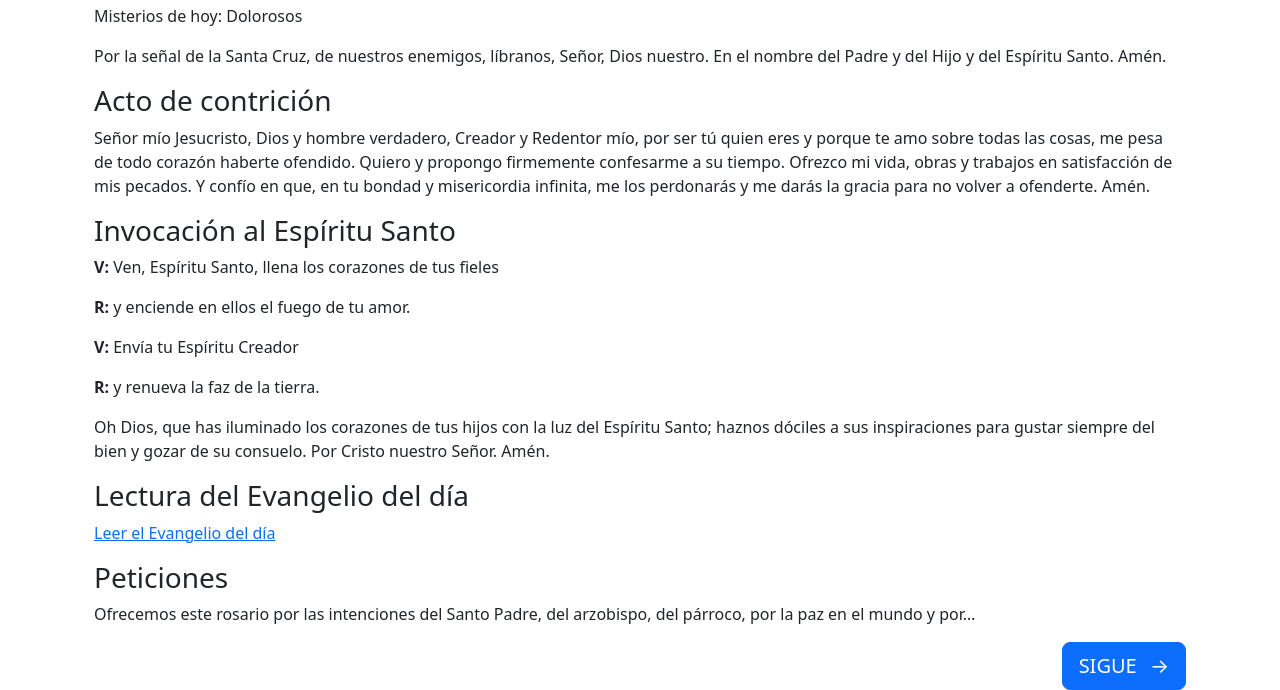
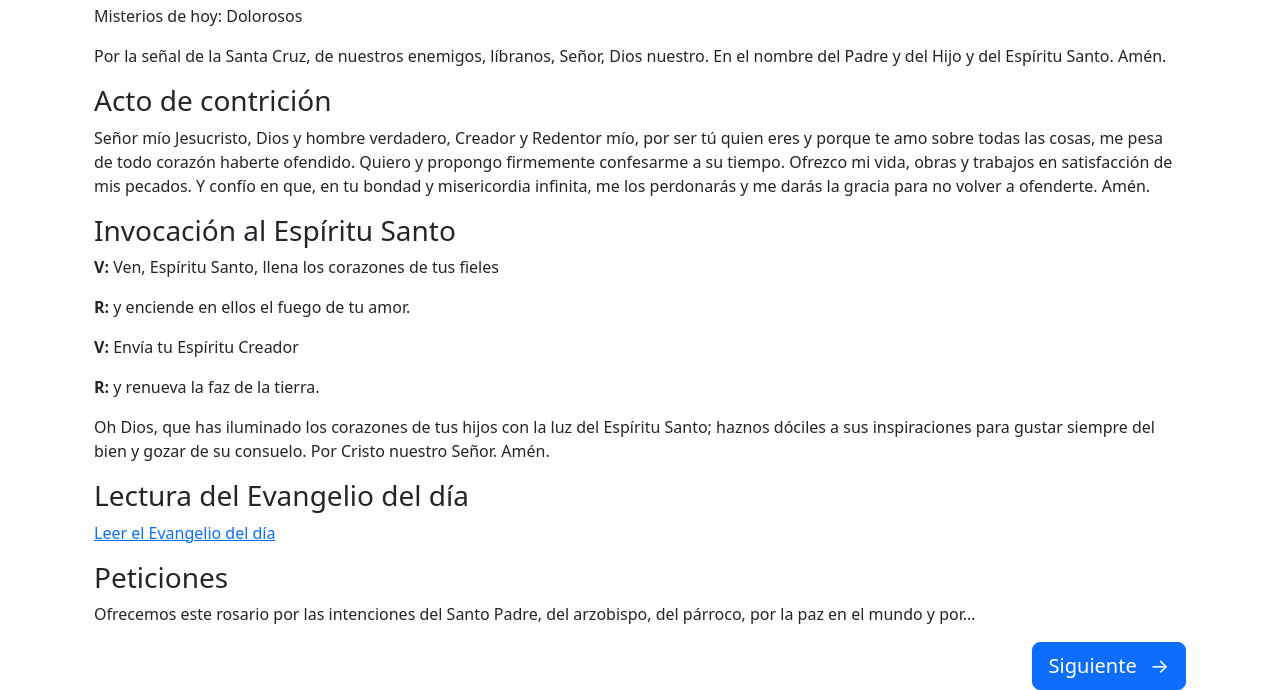
Before and after one commit to FrSanchez/oratorio, a website with bundled scripts: page index.html in a window 1280 px wide. Shown: the part 358-1048 px from the top of the page. Built offline with nearby package versions, Linux system fonts and the light colour scheme; files whose address does not match are found by name.

Commit message:
Added icons, some cleanup

```diff
--- a/css/styles.css
+++ b/css/styles.css
@@ -70,13 +70,13 @@ body {
   margin: 18px 0 0;
 }
 .step-marker {
-  width: 24px;
-  height: 24px;
+  width: 38px;
+  height: 38px;
   display: grid;
   place-items: center;
   border: 1px solid #bfcac6;
   border-radius: 50%;
-  font-size: 1rem;
+  font-size: 1.5rem;
   color: var(--oratorio-green);
 }
 .step-marker.completed { background: #e0e6e2; }
@@ -116,7 +116,7 @@ body {
   padding: 12px 24px;
   border-radius: 8px;
 }
-#next-button, #home-button { width: 150px; }
+#next-button, #home-button { width: 160px; }
 body.at-start { padding-bottom: 0; }
 .home-navigation {
   position: fixed;
@@ -190,7 +190,7 @@ body.at-start { padding-bottom: 0; }
 .menu-button { left: max(12px, env(safe-area-inset-left)); right: auto; }
 #menu-dialog {
   margin: 0;
-  width: min(360px, 90vw);
+  width: min(300px, 90vw);
   max-width: none;
   height: 100dvh;
   max-height: none;
@@ -205,9 +205,15 @@ body.at-start { padding-bottom: 0; }
 .menu-heading h2 { color: var(--oratorio-navy); font-size: 1.5rem; margin: 0; }
 .menu-heading .btn { padding: 8px 14px; letter-spacing: 0; }
 #menu-links { list-style: none; padding: 0; margin: 0; }
-#menu-links a { display: block; padding: 14px 12px; border-radius: 8px; color: var(--oratorio-navy); text-decoration: none; font-size: 1.05rem; line-height: 1.4; }
+#menu-links a { display: block; padding: 14px 12px; border-radius: 8px; color: var(--oratorio-navy); text-decoration: none; font-size: 1.05rem; line-height: 1.4; gap: 12px; display: flex; align-items: center; }
 #menu-links a:hover, #menu-links a:focus-visible { background: #eee9df; }
 #menu-links a[aria-current="page"] { color: #fff; background: var(--oratorio-green); font-weight: 600; }
+.menu-icon {
+  width: 24px;
+  height: 24px;
+  flex: 0 0 24px;
+  object-fit: contain;
+}
 .recommendation-list, .devotion-list { padding-left: 1.5rem; }
 .recommendation-list > li::marker { font-weight: 600; color: var(--oratorio-navy); }
 .devotion-list { list-style-type: '✦ '; }
@@ -223,8 +229,8 @@ body.at-start { padding-bottom: 0; }
 
 .checklist-positive .devotion-list { list-style-type: '✓ '; }
 .checklist-negative .devotion-list { list-style-type: '✕ '; }
-.checklist-positive li::marker { color: var(--oratorio-green); font-weight: bold; }
-.checklist-negative li::marker { color: #b3261e; font-weight: bold; }
+.checklist-positive li::marker { color: var(--oratorio-green); font-weight: bold; font-size: 1.3rem; }
+.checklist-negative li::marker { color: #b3261e; font-weight: bold; font-size: 1.5rem;}
 .checklist-columns { display: grid; gap: 32px; }
 .checklist-columns .prayer-section + .prayer-section { margin-top: 0; }
 @media (min-width: 576px) {
@@ -232,7 +238,7 @@ body.at-start { padding-bottom: 0; }
 }
 
 button.step-marker { padding: 0; background: transparent; cursor: pointer; }
-button.step-marker.completed { background: #e0e6e2; }
+button.step-marker.completed { background: var(--oratorio-button); color: #fff;}
 button.step-marker[aria-current="step"] { background: var(--oratorio-green); }
 button.step-marker:not([aria-current]):hover { background: #e0e6e2; border-color: var(--oratorio-green); }
 button.step-marker:focus-visible { outline: 3px solid var(--oratorio-button); outline-offset: 2px; }
--- a/js/app.js
+++ b/js/app.js
@@ -17,13 +17,22 @@
   const menuLinks = document.getElementById('menu-links');
   let menuNavigated = false;
   const elements = Object.fromEntries([
-    'daily-group', 'page-count', 'progress', 'progress-fill',
+    'daily-group', 'progress', 'progress-fill',
     'section-label', 'page-title', 'mystery-title', 'mystery-description',
     'prayers', 'next-button', 'home-button', 'closing-symbol', 'progress-panel',
   ].map(id => [id, document.getElementById(id)]));
   let groupKey = groupForDate();
   let current = routeForHash(window.location.hash, routes);
   const menuLabelKeys = ['menuPresentation', 'menuRecommendations', 'menuRosary', 'menuConsecration', 'menuFarewell', 'menuSongbook', 'menuDosDonts'];
+  const menuIcons = [
+    'images/presentation.svg',
+    'images/recommendations.svg',
+    'images/rosary-svgrepo-com.svg',
+    'images/consecration.svg',
+    'images/farewell.svg',
+    'images/songbook.svg',
+    'images/dosdonts.svg',
+  ];
 
   function makeParagraph(text, section, ui) {
     const paragraph = document.createElement('p');
@@ -33,6 +42,10 @@
     // We pass section index from appendContent to identify the section
     if (section._isRightAligned) {
       paragraph.style.textAlign = 'right';
+    }
+
+    if (typeof text == 'object' && text.prayer) {
+      text = section.prayers[text.prayer] || text.prayer;
     }
 
     text.split('\n').forEach((line, index) => {
@@ -143,8 +156,15 @@
     menuLinks.replaceChildren(...menuRoutes.map((route, index) => {
       const item = document.createElement('li');
       const link = document.createElement('a');
+      const icon = document.createElement('img');
+      icon.src = menuIcons[index] || '';
+      icon.alt ='';
+      icon.className = 'menu-icon';
+
+      const label = document.createElement('span');
+      label.textContent = ui[menuLabelKeys[index]];
       link.href = `#${route}`;
-      link.textContent = ui[menuLabelKeys[index]];
+      link.append(icon, label);
       if (route === current.view) link.setAttribute('aria-current', 'page');
       item.append(link);
       return item;
@@ -155,24 +175,11 @@
     elements['progress-panel'].hidden = !isRosary;
     elements['daily-group'].textContent = content.groups[groupKey].name;
     const pageCount = format(ui.pageCount, { current: current.index + 1, total: pages.length });
-    // elements['page-count'].textContent = pageCount;
     elements.progress.setAttribute('aria-valuemax', pages.length);
     elements.progress.setAttribute('aria-valuenow', current.index + 1);
     elements.progress.setAttribute('aria-valuetext', `${pageCount}: ${page.title}`);
     elements['progress-fill'].style.width = `${(current.index + 1) / pages.length * 100}%`;
-    // elements['step-markers'].replaceChildren(...pages.map((step, index) => {
-    //   const item = document.createElement('li');
-    //   const marker = document.createElement('button');
-    //   marker.type = 'button';
-    //   marker.className = `step-marker${index < current.index ? ' completed' : ''}`;
-    //   marker.textContent = index + 1;
-    //   marker.dataset.pageIndex = index;
-    //   marker.setAttribute('aria-label', format(ui.jumpToPage, { current: index + 1, title: step.title }));
-    //   marker.setAttribute('aria-controls', 'prayer-page');
-    //   if (index === current.index) marker.setAttribute('aria-current', 'step');
-    //   item.append(marker);
-    //   return item;
-    // }));
+
     elements['section-label'].textContent = isRosary ? null : page.label;
     elements['page-title'].textContent = page.title;
     for (const [id, value] of [['mystery-title', page.mystery], ['mystery-description', page.description]]) {
@@ -193,6 +200,7 @@
         if (section.id) heading.tabIndex = -1;
         container.append(heading);
       }
+      section.prayers = content.prayers;
       appendContent(container, section, ui, index);
       return container;
     }));
@@ -255,12 +263,7 @@
     try { window.localStorage.setItem(storageKey, language); } catch { /* Optional persistence. */ }
     render();
   });
-  // elements['step-markers'].addEventListener('click', event => {
-  //   const marker = event.target.closest('button[data-page-index]');
-  //   if (!marker || current.view !== 'rosario') return;
-  //   const index = Number(marker.dataset.pageIndex);
-  //   if (Number.isInteger(index) && index >= 0 && index < routes.length) navigateTo(`#${routes[index]}`);
-  // });
+
   elements['next-button'].addEventListener('click', () => {
     if (current.view === 'rosario' && current.index < routes.length - 1) navigateTo(`#${routes[current.index + 1]}`);
   });
--- a/js/locales.js
+++ b/js/locales.js
@@ -32,8 +32,8 @@
         spanish: 'Español',
         english: 'English',
         close: 'Cerrar',
-        next: 'SIGUE',
-        home: 'INICIO',
+        next: 'Siguiente',
+        home: 'Reiniciar',
         ordinals: ['Primer', 'Segundo', 'Tercer', 'Cuarto', 'Quinto'],
         mysteryHeading: '{ordinal} misterio de {kind}',
         initialTitle: 'Introducción',
@@ -94,8 +94,8 @@
         spanish: 'Español',
         english: 'English',
         close: 'Close',
-        next: 'NEXT',
-        home: 'HOME',
+        next: 'Next',
+        home: 'Restart',
         ordinals: ['First', 'Second', 'Third', 'Fourth', 'Fifth'],
         mysteryHeading: '{ordinal} {kind} Mystery',
         initialTitle: 'Introduction',
--- a/js/pages.js
+++ b/js/pages.js
@@ -185,7 +185,9 @@
         {
           "paragraphs": [
             "Cuando el Oratorio vaya a partir hacia otra casa, se reza:",
-            "Padre nuestro…, Ave María…, Gloria…"
+            { prayer: "ourFather" },
+            { prayer: "hailMary" },
+            { prayer: "glory" }
           ]
         },
         {
@@ -480,7 +482,9 @@
         {
           "paragraphs": [
             "When the Oratory is about to leave for another home, pray:",
-            "Our Father…, Hail Mary…, Glory Be…"
+            { prayer: "ourFather" },
+            { prayer: "hailMary" },
+            { prayer: "glory" }
           ]
         },
         {
```
Also changed, not shown: tests/pages.test.cjs (+1 -1 lines), images/consecration.svg (added), images/dosdonts.svg (added), images/farewell.svg (added), images/presentation.svg (added), images/recommendations.svg (added), images/rosary-svgrepo-com.svg (added), images/songbook.svg (added).
